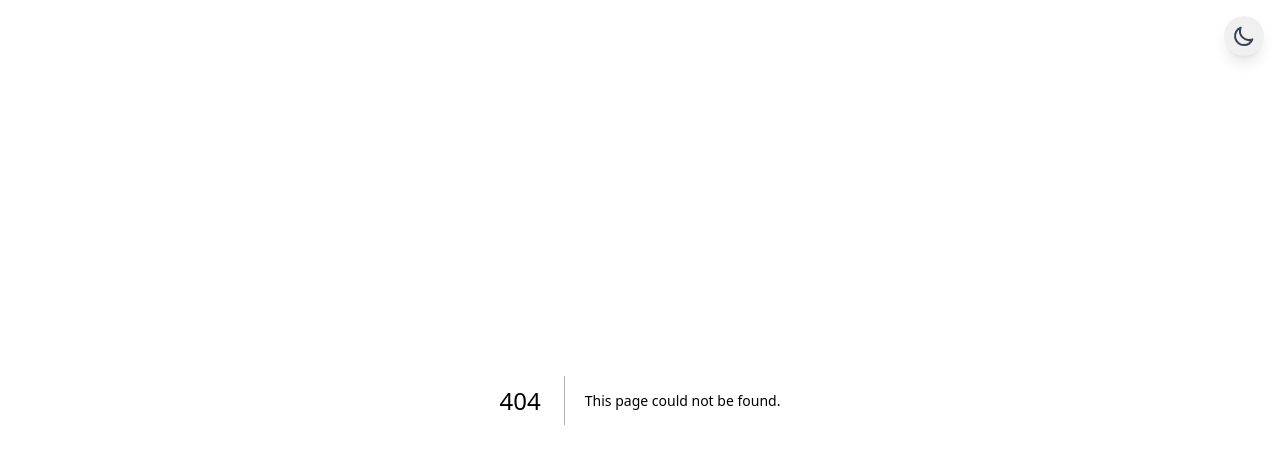
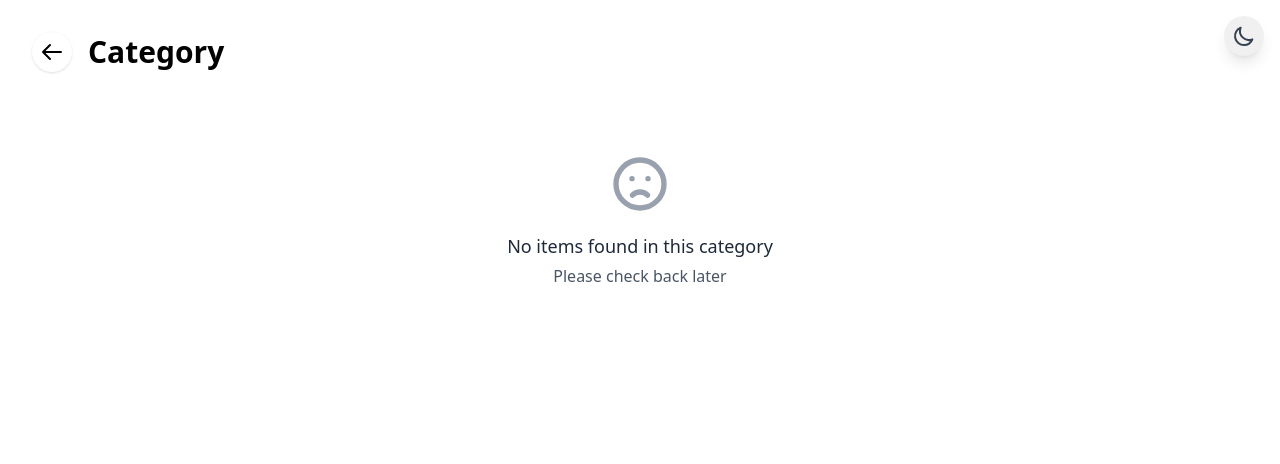
Before and after one commit to Bhanu2ko3/smart_menu, a Next.js app: page /menu/category/1/page in a window 1280 px wide. Before the commit this address had no page. Shown: the top 464 px of the page. Built offline with nearby package versions, Linux system fonts and the light colour scheme.

Commit message:
updated ui

```diff
--- /dev/null
+++ b/src/pages/menu/category/1/page.jsx
@@ -0,0 +1,107 @@
+'use client';
+
+import { useParams } from 'next/navigation';
+import Link from 'next/link';
+
+// Mock data - replace with your actual data source
+const categoryFoods = {
+  1: [
+    { id: 101, name: 'Bruschetta', price: 8.99, description: 'Toasted bread topped with tomatoes, garlic, and fresh basil', image: 'https://cdn-icons-png.flaticon.com/512/3174/3174060.png' },
+    { id: 102, name: 'Spring Rolls', price: 7.50, description: 'Crispy rolls with vegetables and dipping sauce', image: 'https://cdn-icons-png.flaticon.com/512/3174/3174060.png' },
+  ],
+  2: [
+    { id: 201, name: 'Grilled Salmon', price: 18.99, description: 'Fresh salmon with lemon butter sauce', image: 'https://cdn-icons-png.flaticon.com/512/3174/3174155.png' },
+    { id: 202, name: 'Beef Steak', price: 22.50, description: 'Premium cut with roasted vegetables', image: 'https://cdn-icons-png.flaticon.com/512/3174/3174155.png' },
+  ],
+  // Add more categories as needed
+};
+
+const categoryNames = {
+  1: 'Appetizers',
+  2: 'Main Courses',
+  // Add more category names
+};
+
+export default function CategoryPage() {
+  const params = useParams();
+  const categoryId = params.categoryId;
+  const foods = categoryFoods[categoryId] || [];
+  const categoryName = categoryNames[categoryId] || 'Category';
+
+  return (
+    <div className="min-h-screen p-4 md:p-8 transition-colors duration-300">
+      {/* Header with back button and title */}
+      <header className="flex items-center mb-8">
+        <Link
+          href="/menu"
+          className="p-2 rounded-full bg-white shadow mr-4 hover:bg-gray-100 dark:hover:bg-gray-700"
+        >
+          <svg xmlns="http://www.w3.org/2000/svg" className="h-6 w-6" fill="none" viewBox="0 0 24 24" stroke="currentColor">
+            <path strokeLinecap="round" strokeLinejoin="round" strokeWidth={2} d="M10 19l-7-7m0 0l7-7m-7 7h18" />
+          </svg>
+        </Link>
+        <h1 className="text-3xl font-bold">{categoryName}</h1>
+      </header>
+
+      {/* Food Items Grid */}
+      <div className="grid grid-cols-1 sm:grid-cols-2 lg:grid-cols-3 gap-6">
+        {foods.map((food) => (
+          <div
+            key={food.id}
+            className="bg-white dark:bg-gray-800 rounded-xl shadow-md overflow-hidden hover:shadow-lg transition-shadow duration-300"
+          >
+            <div className="p-6">
+              <div className="flex items-center mb-4">
+                <img
+                  src={food.image}
+                  alt={food.name}
+                  className="w-16 h-16 object-contain mr-4 dark:invert"
+                />
+                <div>
+                  <h2 className="text-xl font-semibold text-gray-800 dark:text-white">
+                    {food.name}
+                  </h2>
+                  <p className="text-orange-500 font-medium">
+                    ${food.price.toFixed(2)}
+                  </p>
+                </div>
+              </div>
+              <p className="text-gray-600 dark:text-gray-300 mb-4">
+                {food.description}
+              </p>
+              <button className="w-full bg-orange-500 text-white py-2 px-4 rounded-lg hover:bg-orange-600 transition-colors duration-300">
+                Add to Order
+              </button>
+            </div>
+          </div>
+        ))}
+      </div>
+
+      {/* Empty state */}
+      {foods.length === 0 && (
+        <div className="text-center py-12">
+          <svg
+            xmlns="http://www.w3.org/2000/svg"
+            className="h-16 w-16 mx-auto text-gray-400"
+            fill="none"
+            viewBox="0 0 24 24"
+            stroke="currentColor"
+          >
+            <path
+              strokeLinecap="round"
+              strokeLinejoin="round"
+              strokeWidth={2}
+              d="M9.172 16.172a4 4 0 015.656 0M9 10h.01M15 10h.01M21 12a9 9 0 11-18 0 9 9 0 0118 0z"
+            />
+          </svg>
+          <h3 className="mt-4 text-lg font-medium text-gray-800 dark:text-gray-200">
+            No items found in this category
+          </h3>
+          <p className="mt-1 text-gray-600 dark:text-gray-400">
+            Please check back later
+          </p>
+        </div>
+      )}
+    </div>
+  );
+}
--- a/src/pages/menu/category/CategoryDetails.jsx
+++ /dev/null
@@ -1,48 +0,0 @@
-import { useParams, useNavigate } from 'react-router-dom';
-
-const CategoryDetails = () => {
-  const { categoryId } = useParams();
-  const navigate = useNavigate();
-
-  // In a real app, you would fetch this data based on categoryId
-  const category = {
-    id: categoryId,
-    name: ['Appetizers', 'Main Courses', 'Desserts', 'Drinks', 'Specials', 'Vegetarian'][categoryId - 1],
-    items: [
-      { id: 1, name: 'Item 1', price: '$9.99', description: 'Description of item 1' },
-      { id: 2, name: 'Item 2', price: '$12.99', description: 'Description of item 2' },
-      // More items...
-    ]
-  };
-
-  return (
-    <div className="min-h-screen bg-gray-100 dark:bg-gray-900 p-4 md:p-8 transition-colors duration-300">
-      <header className="flex items-center mb-8">
-        <button
-          onClick={() => navigate('/menu')}
-          className="p-2 rounded-full bg-white dark:bg-gray-800 shadow mr-4 hover:bg-gray-200 dark:hover:bg-gray-700"
-        >
-          <svg xmlns="http://www.w3.org/2000/svg" className="h-6 w-6" fill="none" viewBox="0 0 24 24" stroke="currentColor">
-            <path strokeLinecap="round" strokeLinejoin="round" strokeWidth={2} d="M10 19l-7-7m0 0l7-7m-7 7h18" />
-          </svg>
-        </button>
-        <h1 className="text-3xl font-bold text-gray-800 dark:text-white">{category.name}</h1>
-      </header>
-
-      <div className="grid grid-cols-1 md:grid-cols-2 lg:grid-cols-3 gap-6">
-        {category.items.map(item => (
-          <div key={item.id} className="bg-white dark:bg-gray-800 rounded-xl shadow-md p-6 hover:shadow-lg transition-shadow">
-            <h3 className="text-xl font-semibold text-gray-800 dark:text-white mb-2">{item.name}</h3>
-            <p className="text-orange-500 font-medium mb-3">{item.price}</p>
-            <p className="text-gray-600 dark:text-gray-300 mb-4">{item.description}</p>
-            <button className="bg-orange-500 hover:bg-orange-600 text-white py-2 px-4 rounded-lg transition-colors">
-              Add to Order
-            </button>
-          </div>
-        ))}
-      </div>
-    </div>
-  );
-};
-
-export default CategoryDetails;
--- a/src/pages/menu/index.jsx
+++ b/src/pages/menu/index.jsx
@@ -11,37 +11,43 @@ const MenuPage = () => {
     {
       id: 1,
       name: 'Appetizers',
-      image: 'https://cdn-icons-png.flaticon.com/512/3174/3174060.png',
+      image: '',
       items: 12
     },
     {
       id: 2,
       name: 'Main Courses',
-      image: 'https://cdn-icons-png.flaticon.com/512/3174/3174155.png',
+      image: '',
       items: 20
     },
     {
       id: 3,
       name: 'Desserts',
-      image: 'https://cdn-icons-png.flaticon.com/512/3174/3174065.png',
+      image: '',
       items: 15
     },
     {
       id: 4,
       name: 'Beverages',
-      image: 'https://cdn-icons-png.flaticon.com/512/3174/3174067.png',
+      image: '',
       items: 18
     },
     {
       id: 5,
       name: 'Salads',
-      image: 'https://cdn-icons-png.flaticon.com/512/3174/3174157.png',
+      image: '',
       items: 10
     },
     {
       id: 6,
-      name: 'Specials',
-      image: 'https://cdn-icons-png.flaticon.com/512/3174/3174160.png',
+      name: 'Snacks',
+      image: '',
+      items: 8
+    },
+    {
+      id: 7,
+      name: 'Drinks',
+      image: '',
       items: 8
     }
   ];
```
